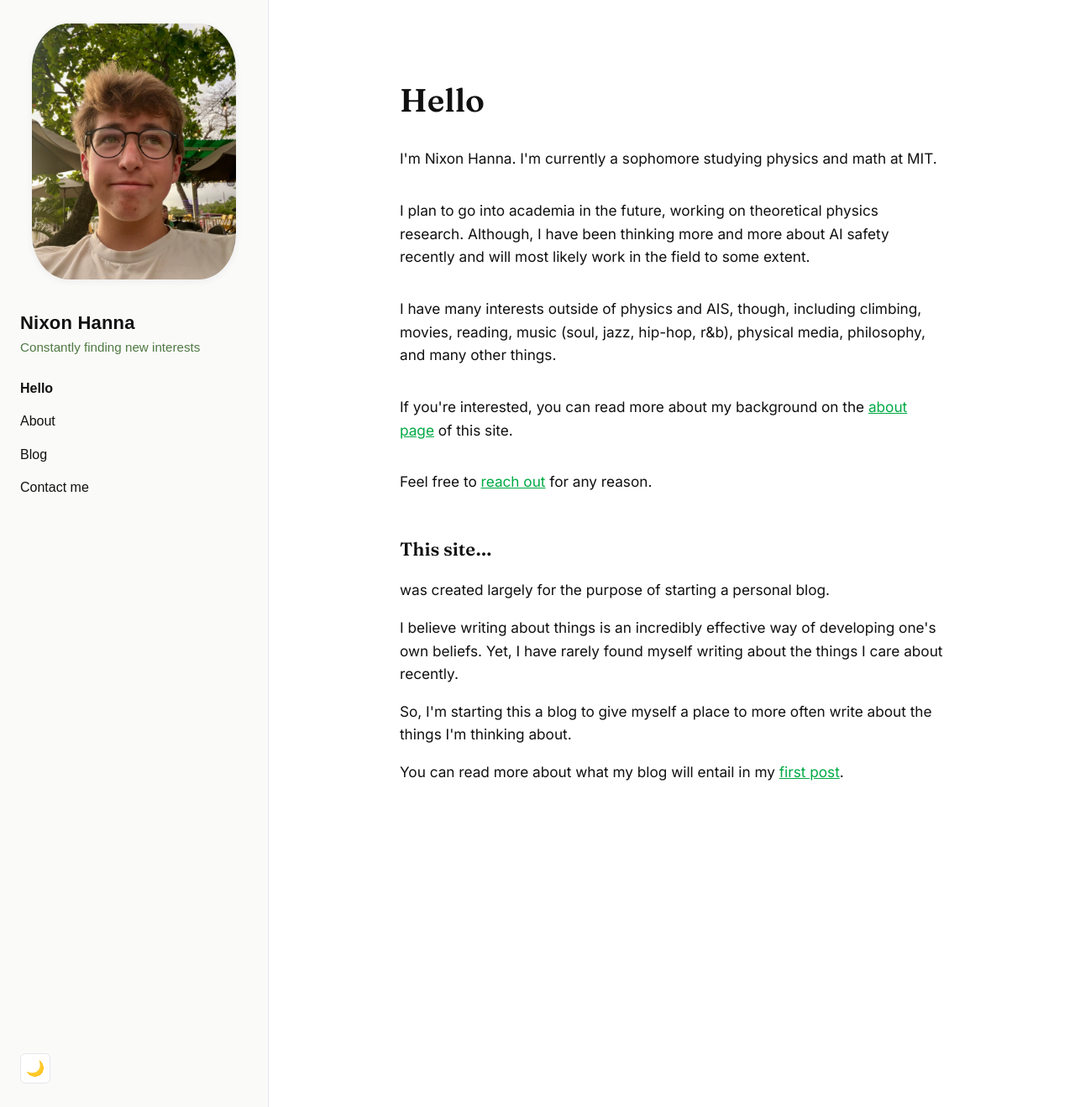
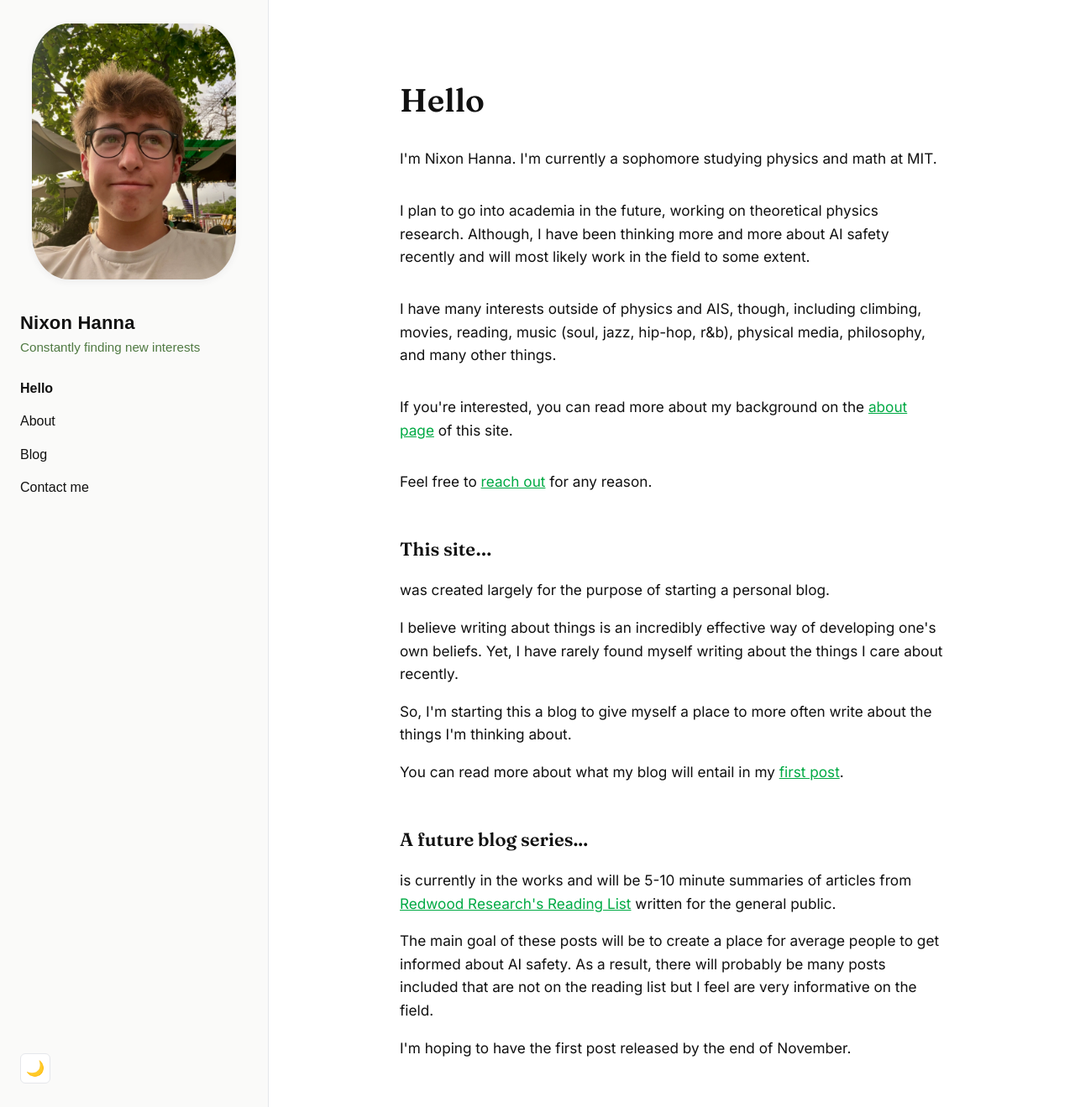
Before and after one commit to nhanna95/personal-website, a Jekyll site: the page built from index.html, in a window 1280 px wide and 1319 px high. Shown: the whole window at 84% size. Built offline with Jekyll 4.4.1, drawn with Linux system fonts in a browser that asks for light colours.

Commit message:
Update homepage with blog series description

```diff
--- a/index.html
+++ b/index.html
@@ -29,3 +29,16 @@ permalink: /
             post</a>{% else %}<a href="{{ '/blog.html' | relative_url }}">first post</a>{% endif %}.
     </p>
 </section>
+
+<section class="note">
+    <h2 class="h2">A future blog series...</h2>
+    <p>is currently in the works and will be 5-10 minute summaries of articles from <a
+            href="https://blog.redwoodresearch.org/p/guide">Redwood Research's Reading List</a> written for the general
+        public.
+    </p>
+    <p>The main goal of these posts will be to create a place for average people to get informed about AI safety. As a
+        result, there will probably be many posts included that are not on the reading list but I feel are very
+        informative on the field.
+    </p>
+    <p>I'm hoping to have the first post released by the end of November.</p>
+</section>
```
